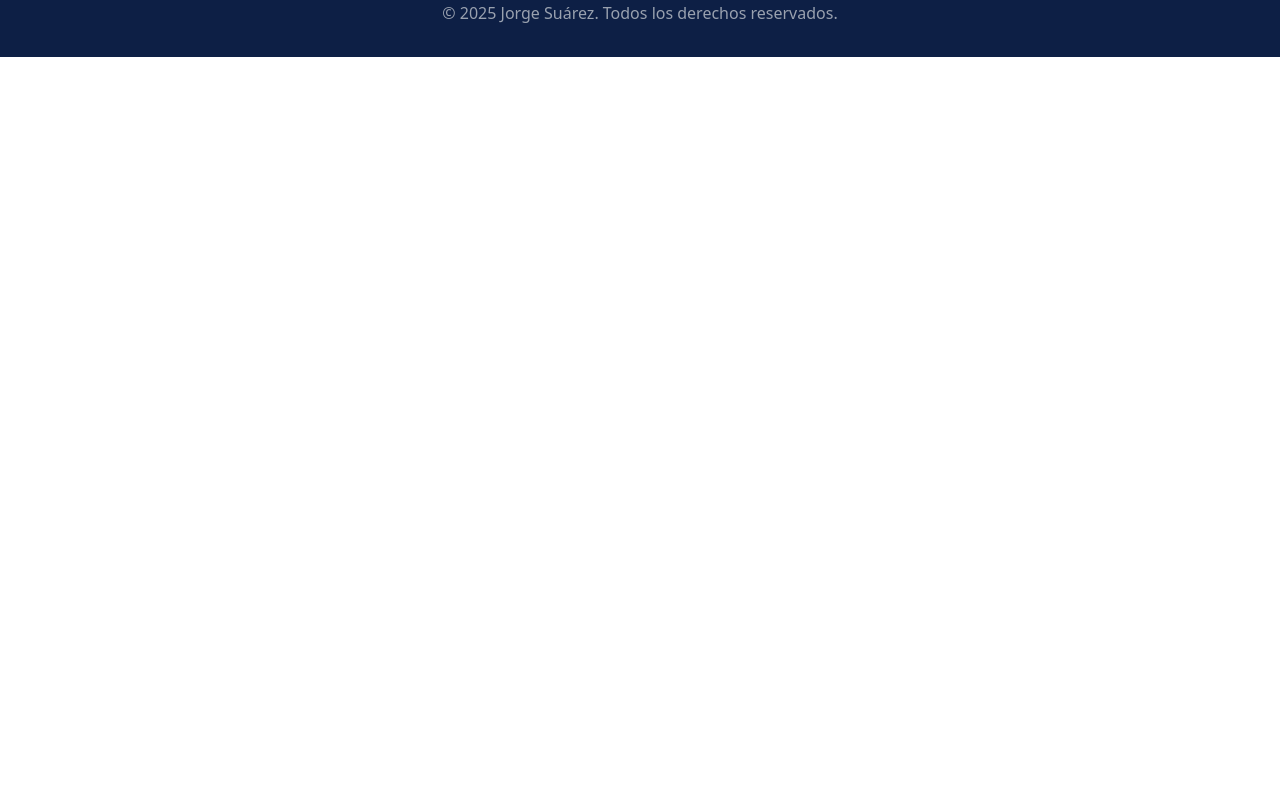
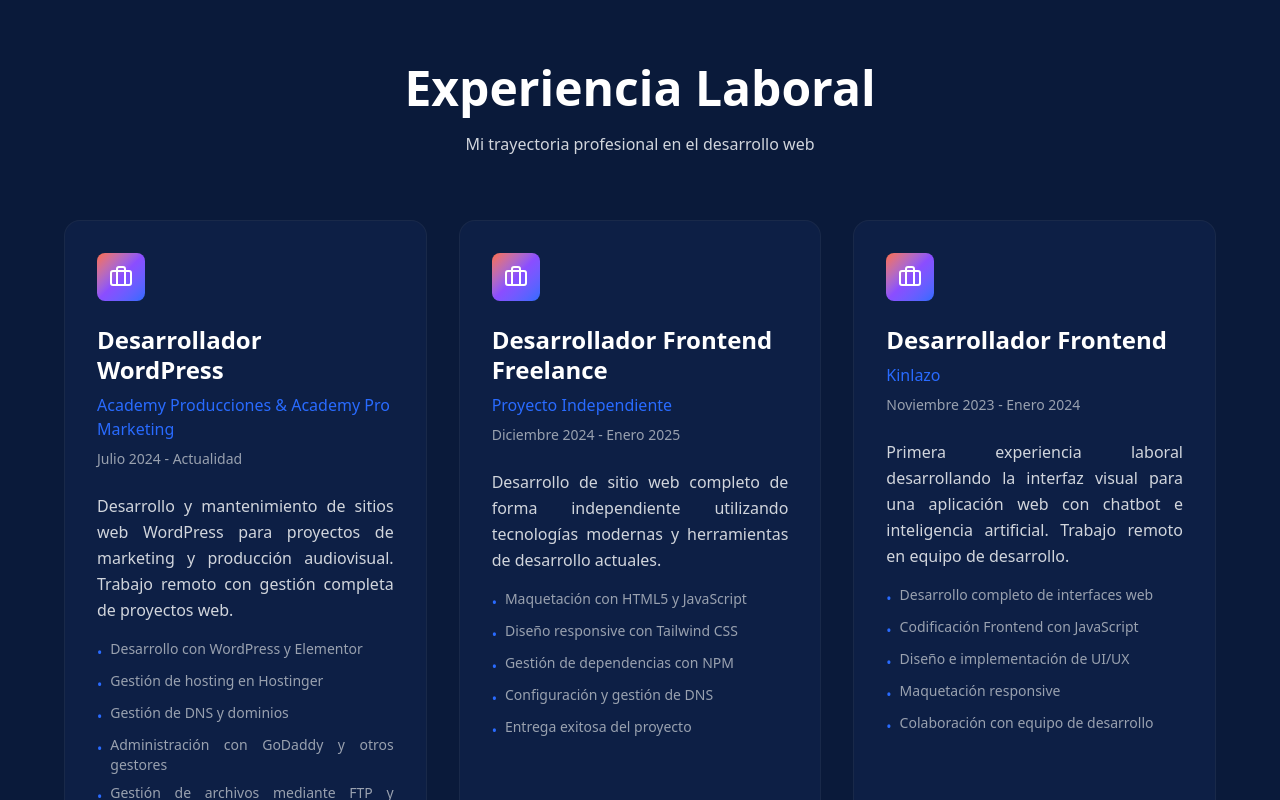
Before and after one commit to JASR2003/SitioWebPersonal-V2, a React (Vite) app: page / in a window 1280 px wide. Shown: the part 2900-3700 px from the top of the page. Before the commit the page ends 2957 px from the top, so only its background shows below. Built offline with nearby package versions, Linux system fonts and the light colour scheme.

Commit message:
Experiencia

```diff
--- a/src/App.jsx
+++ b/src/App.jsx
@@ -1,6 +1,7 @@
 import { Navigation } from './components/Navigation';
 import { Hero } from './components/Hero';
 import { Skills } from './components/Skills';
+import { Experience } from './components/Experience';
 
 function App() {
   return (
@@ -10,6 +11,7 @@ function App() {
       <main>
         <Hero />
         <Skills />
+        <Experience />
       </main>
 
       <footer className="bg-[#0D1F45] py-8 border-t border-gray-700/30">
--- a/src/components/Experience.jsx
+++ b/src/components/Experience.jsx
@@ -0,0 +1,105 @@
+import { Briefcase } from 'lucide-react';
+
+export function Experience() {
+    const experiences = [
+        {
+            title: 'Desarrollador WordPress',
+            company: 'Academy Producciones & Academy Pro Marketing',
+            period: 'Julio 2024 - Actualidad',
+            description: 'Desarrollo y mantenimiento de sitios web WordPress para proyectos de marketing y producción audiovisual. Trabajo remoto con gestión completa de proyectos web.',
+            achievements: [
+                'Desarrollo con WordPress y Elementor',
+                'Gestión de hosting en Hostinger',
+                'Gestión de DNS y dominios',
+                'Administración con GoDaddy y otros gestores',
+                'Gestión de archivos mediante FTP y FileZilla',
+                'Implementación de soluciones con PHP básico'
+            ]
+        },
+        {
+            title: 'Desarrollador Frontend Freelance',
+            company: 'Proyecto Independiente',
+            period: 'Diciembre 2024 - Enero 2025',
+            description: 'Desarrollo de sitio web completo de forma independiente utilizando tecnologías modernas y herramientas de desarrollo actuales.',
+            achievements: [
+                'Maquetación con HTML5 y JavaScript',
+                'Diseño responsive con Tailwind CSS',
+                'Gestión de dependencias con NPM',
+                'Configuración y gestión de DNS',
+                'Entrega exitosa del proyecto'
+            ]
+        },
+        {
+            title: 'Desarrollador Frontend',
+            company: 'Kinlazo',
+            period: 'Noviembre 2023 - Enero 2024',
+            description: 'Primera experiencia laboral desarrollando la interfaz visual para una aplicación web con chatbot e inteligencia artificial. Trabajo remoto en equipo de desarrollo.',
+            achievements: [
+                'Desarrollo completo de interfaces web',
+                'Codificación Frontend con JavaScript',
+                'Diseño e implementación de UI/UX',
+                'Maquetación responsive',
+                'Colaboración con equipo de desarrollo'
+            ]
+        }
+    ];
+
+    return (
+        <section id="experiencia" className="py-16 md:py-24 px-6">
+            <div className="container mx-auto max-w-6xl">
+                <div className="text-center mb-12 md:mb-16">
+                    <h2 className="text-3xl md:text-4xl lg:text-5xl font-semibold mb-5 text-white">
+                        Experiencia Laboral
+                    </h2>
+                    <p className="text-gray-300 max-w-2xl mx-auto">
+                        Mi trayectoria profesional en el desarrollo web
+                    </p>
+                </div>
+
+                <div className="grid grid-cols-1 lg:grid-cols-3 gap-8 relative">
+                    {experiences.map((exp, index) => (
+                        <div key={index} className="relative pl-8 lg:pl-0 border-l-2 border-[#296BFF] lg:border-none transition-all duration-300 group">
+                            {/* Timeline Dot (Mobile Only) */}
+                            <div className="absolute -left-3 top-0 w-6 h-6 rounded-full bg-gradient-to-br from-[#FF6A3D] via-[#8B4DFF] to-[#296BFF] lg:hidden"></div>
+
+                            {/* Card Content */}
+                            <div className="p-6 lg:p-8 rounded-2xl bg-[#0D1F45] border border-gray-700/30 lg:hover:border-[#296BFF] lg:hover:shadow-lg lg:hover:shadow-[#296BFF]/10 h-full transition-all duration-300">
+                                {/* Header: Icon + Info */}
+                                <div className="flex flex-row lg:flex-col lg:items-start gap-4 lg:gap-0 mb-4 lg:mb-2">
+                                    <div className="p-2 lg:p-3 w-fit rounded-lg bg-gradient-to-br from-[#FF6A3D] via-[#8B4DFF] to-[#296BFF] lg:mb-6 shrink-0">
+                                        <Briefcase className="w-5 h-5 lg:w-6 lg:h-6 text-white" />
+                                    </div>
+
+                                    <div className="flex-1 lg:w-full">
+                                        <h3 className="text-white font-semibold text-lg md:text-xl lg:text-2xl mb-1 lg:mb-2 leading-tight">
+                                            {exp.title}
+                                        </h3>
+                                        <p className="text-[#296BFF] font-medium mb-1 lg:mb-2">
+                                            {exp.company}
+                                        </p>
+                                        <p className="text-sm text-gray-400 lg:mb-4">
+                                            {exp.period}
+                                        </p>
+                                    </div>
+                                </div>
+
+                                <p className="text-gray-300 mb-4 text-justify leading-relaxed">
+                                    {exp.description}
+                                </p>
+
+                                <ul className="space-y-2">
+                                    {exp.achievements.map((achievement, i) => (
+                                        <li key={i} className="flex items-start gap-2 text-sm text-gray-400 text-justify">
+                                            <span className="text-[#296BFF] mt-1 shrink-0">•</span>
+                                            {achievement}
+                                        </li>
+                                    ))}
+                                </ul>
+                            </div>
+                        </div>
+                    ))}
+                </div>
+            </div>
+        </section>
+    );
+}
--- a/src/components/Skills.jsx
+++ b/src/components/Skills.jsx
@@ -33,6 +33,12 @@ export function Skills() {
             description: 'Utility-first CSS'
         },
         {
+            icon: <GitBranch className="w-8 h-8 md:w-10 md:h-10" />,
+            name: 'Git',
+            level: 'Intermedio',
+            description: 'Control de versiones'
+        },
+        {
             icon: <Code2 className="w-8 h-8 md:w-10 md:h-10" />,
             name: 'WordPress',
             level: 'Avanzado',
@@ -43,12 +49,6 @@ export function Skills() {
             name: 'Elementor',
             level: 'Avanzado',
             description: 'Page builder profesional'
-        },
-        {
-            icon: <GitBranch className="w-8 h-8 md:w-10 md:h-10" />,
-            name: 'Git',
-            level: 'Intermedio',
-            description: 'Control de versiones'
         },
         {
             icon: <Database className="w-8 h-8 md:w-10 md:h-10" />,
```
